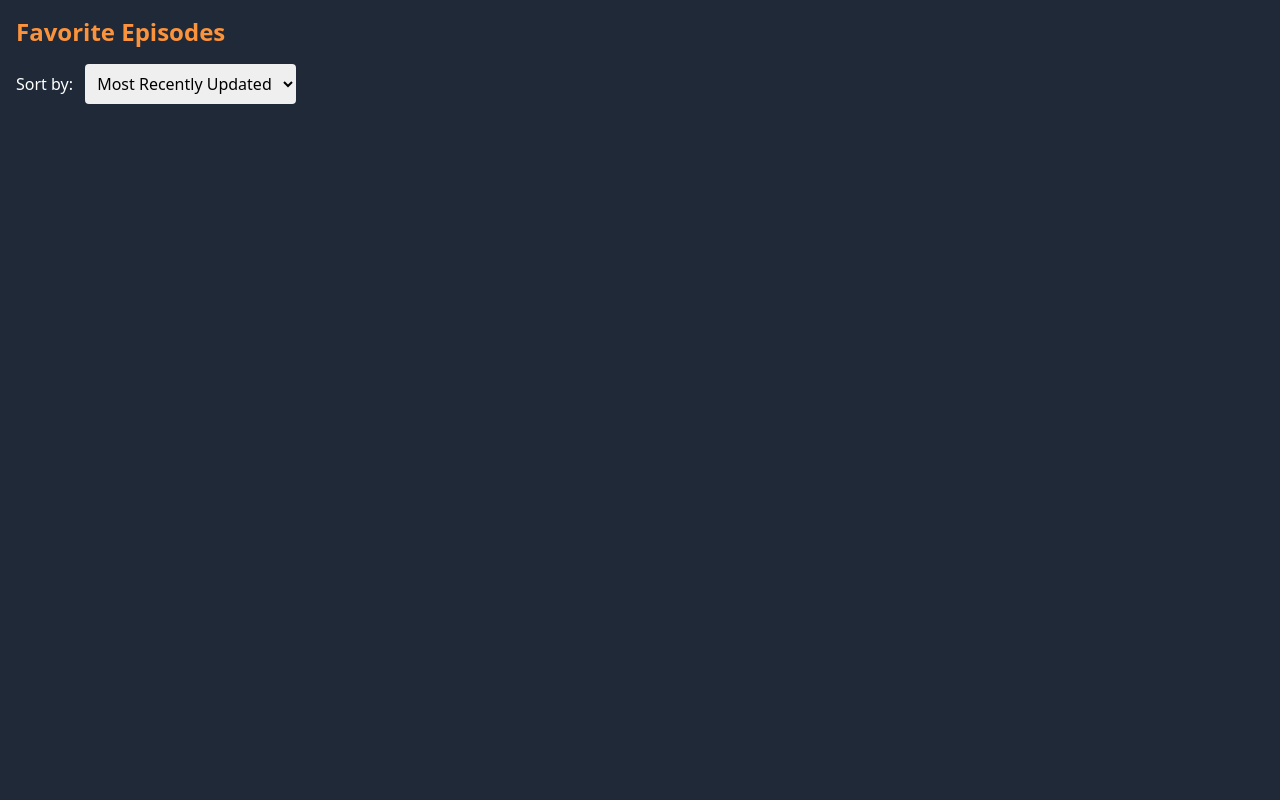
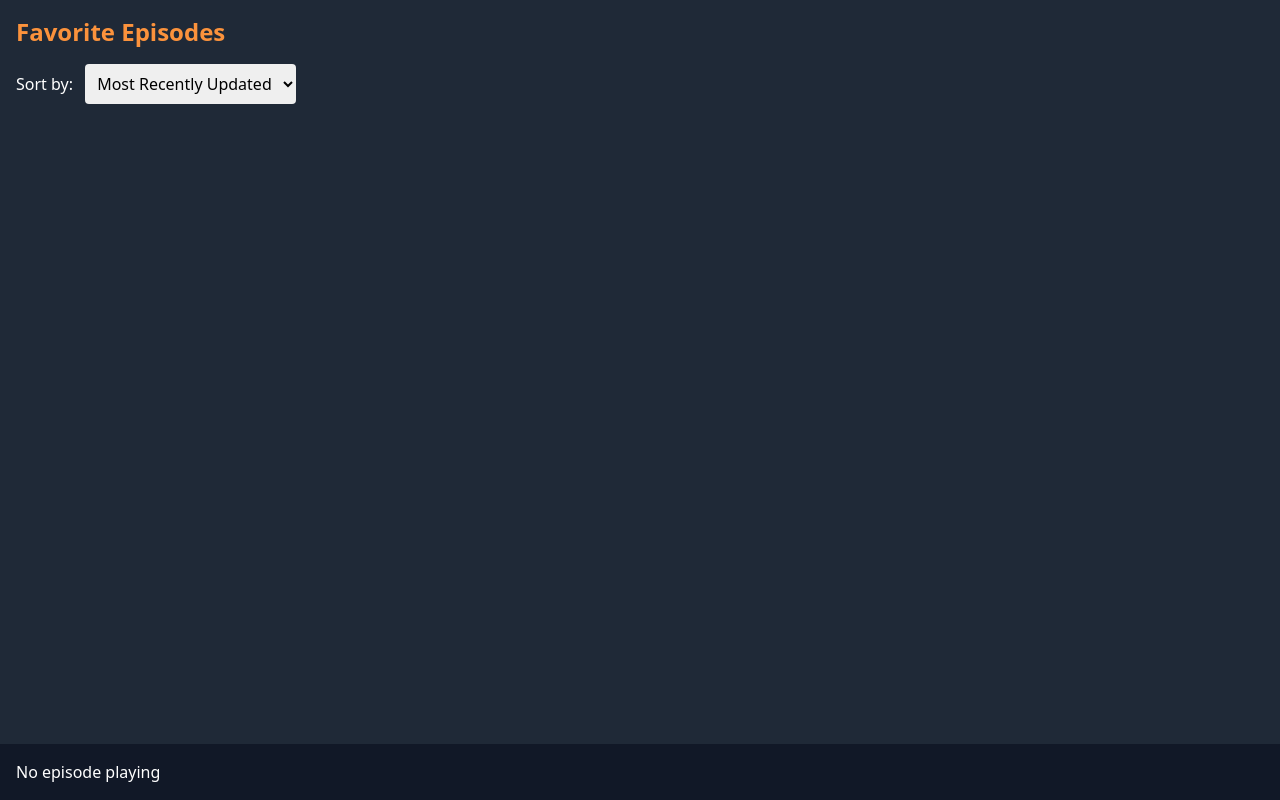
Before and after one commit to AnesuMuusha/podcast, a React (Create React App) app: page /favorites in a window 1280 px wide. Built offline with nearby package versions, Linux system fonts and the light colour scheme.

Commit message:
created and imported globalaudioplayer

```diff
--- a/src/App.js
+++ b/src/App.js
@@ -1,19 +1,49 @@
-import React from 'react';
+import React, { useState } from 'react';
 import { BrowserRouter as Router, Routes, Route } from 'react-router-dom';
 import Home from './components/Home';
 import PodcastDetails from './components/PodcastDetails';
 import Favorites from './components/Favorites';
+import GlobalAudioPlayer from './components/GlobalAudioPlayer';
 
 function App() {
+  const [playingEpisode, setPlayingEpisode] = useState(null);
+
+  const handlePlayEpisode = (episode) => {
+    setPlayingEpisode(episode);
+  };
+
+  const handlePlayPause = (isPlaying) => {
+    if (!isPlaying) {
+      setPlayingEpisode(null);
+    }
+  };
+
+  const handleTimeUpdate = (event) => {
+    const currentTime = event.target.currentTime;
+    localStorage.setItem(`podcast-${playingEpisode.podcastId}-episode-${playingEpisode.episodeIndex}`, currentTime);
+  };
+
+  const handleLoadedMetadata = (event) => {
+    const savedTime = localStorage.getItem(`podcast-${playingEpisode.podcastId}-episode-${playingEpisode.episodeIndex}`);
+    if (savedTime) {
+      event.target.currentTime = savedTime;
+    }
+  };
 
   return (
     <Router>
-    <Routes>
-      <Route path="/" element={<Home />} />
-      <Route path="/podcast/:id" element={<PodcastDetails />} />
-      <Route path="/favorites" element={<Favorites />} />
-    </Routes>
-  </Router>
+      <Routes>
+        <Route path="/" element={<Home />} />
+        <Route path="/podcast/:id" element={<PodcastDetails onPlayEpisode={handlePlayEpisode} />} />
+        <Route path="/favorites" element={<Favorites />} />
+      </Routes>
+      <GlobalAudioPlayer
+        playingEpisode={playingEpisode}
+        onPlayPause={handlePlayPause}
+        onTimeUpdate={handleTimeUpdate}
+        onLoadedMetadata={handleLoadedMetadata}
+      />
+    </Router>
   );
 }
 
--- /dev/null
+++ b/src/components/GlobalAudioPlayer.js
@@ -0,0 +1,67 @@
+import React, { useRef, useEffect, useState } from 'react';
+
+function GlobalAudioPlayer({ playingEpisode, onPlayPause, onTimeUpdate, onLoadedMetadata }) {
+  const audioRef = useRef(null);
+  const [isPlaying, setIsPlaying] = useState(false);
+
+  useEffect(() => {
+    if (playingEpisode && audioRef.current) {
+      const playAudio = async () => {
+        try {
+          await audioRef.current.play();
+          setIsPlaying(true);
+        } catch (error) {
+          console.error('Error playing audio:', error);
+        }
+      };
+      playAudio();
+    } else {
+      setIsPlaying(false);
+    }
+  }, [playingEpisode]);
+
+  const handlePlayPause = async () => {
+    if (audioRef.current.paused) {
+      try {
+        await audioRef.current.play();
+        setIsPlaying(true);
+        onPlayPause(true);
+      } catch (error) {
+        console.error('Error playing audio:', error);
+      }
+    } else {
+      audioRef.current.pause();
+      setIsPlaying(false);
+      onPlayPause(false);
+    }
+  };
+
+  return (
+    <div className="fixed bottom-0 left-0 w-full bg-gray-900 p-4 flex justify-between items-center">
+      {playingEpisode ? (
+        <>
+          <div className="text-white">
+            <h3>{playingEpisode.title}</h3>
+            <p>{playingEpisode.podcastTitle}</p>
+          </div>
+          <div>
+            <button onClick={handlePlayPause} className="mr-4 p-2 bg-blue-500 text-white rounded">
+              {isPlaying ? 'Pause' : 'Play'}
+            </button>
+            <audio
+              ref={audioRef}
+              onTimeUpdate={onTimeUpdate}
+              onLoadedMetadata={onLoadedMetadata}
+              className="hidden"
+              src={playingEpisode.audioSrc}
+            />
+          </div>
+        </>
+      ) : (
+        <div className="text-white">No episode playing</div>
+      )}
+    </div>
+  );
+}
+
+export default GlobalAudioPlayer;
```
